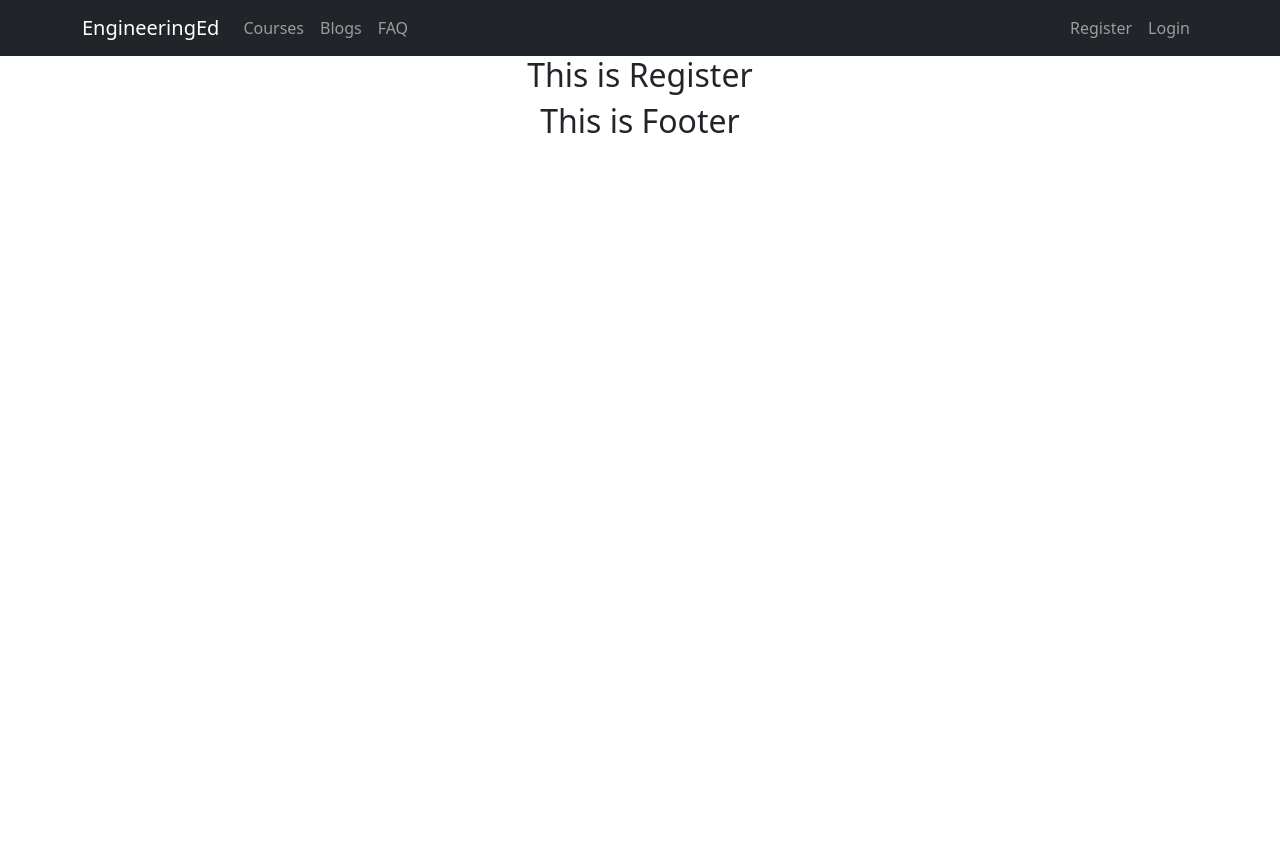
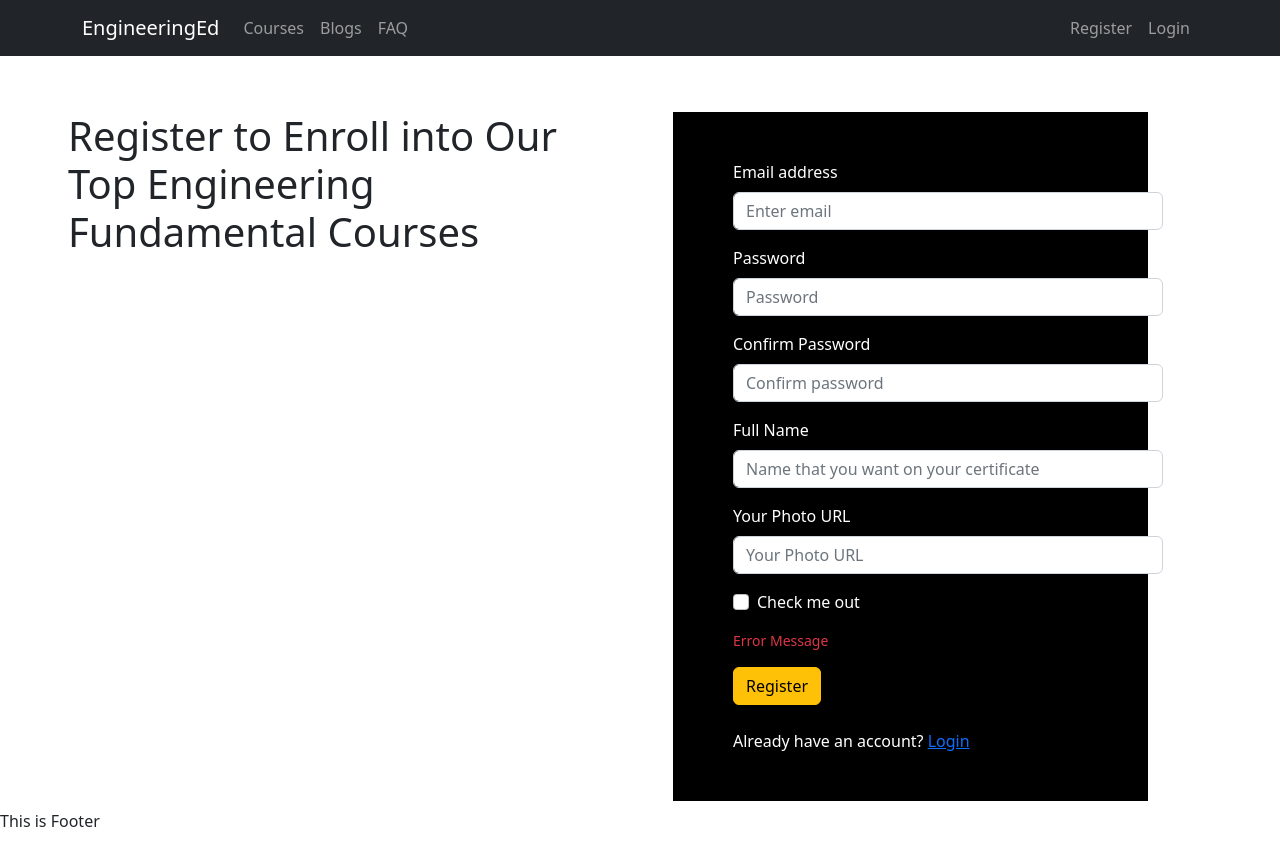
Before and after one commit to shahriarahmadf/engineering-ed, a React (Create React App) app: page /register in a window 1280 px wide. Before the commit the page ends 800 px from the top, so only its background shows below. Built offline with nearby package versions, Linux system fonts and the light colour scheme.

Commit message:
login and register pages created

```diff
--- a/src/App.js
+++ b/src/App.js
@@ -5,7 +5,7 @@ import { routes } from './Routes/Routes'
 
 function App() {
   return (
-    <div className='App'>
+    <div >
       <RouterProvider router={routes}>
 
       </RouterProvider>
--- a/src/Pages/Login/Login.js
+++ b/src/Pages/Login/Login.js
@@ -1,11 +1,55 @@
 import React from 'react';
+import { Col, Container, Row } from 'react-bootstrap';
+import Button from 'react-bootstrap/Button';
+import Form from 'react-bootstrap/Form';
+import { Link } from 'react-router-dom';
 
 const Login = () => {
     return (
-        <div>
-            <h2>This is Login</h2>
-        </div>
-    );
-};
+        <Container className='m-2'>
+            <Row>
+                <Col lg="7">
+                    <h1 className='m-5'>
+                        Please Login to Resume Your Learning
+                    </h1>
+                </Col>
+
+                <Col className='mt-5 text-white' lg="5" style={{backgroundColor: 'black'}}>
+
+                <Form className='m-5' style={{ width: '430px' }}>
+
+                {/* Email Address */}
+                <Form.Group className="mb-3 text-white" controlId="formBasicEmail">
+                    <Form.Label>Email address</Form.Label>
+                    <Form.Control type="email" placeholder="Enter email" />
+                </Form.Group>
+
+                {/* Password */}
+                <Form.Group className="mb-3" controlId="formBasicPassword">
+                    <Form.Label>Password</Form.Label>
+                    <Form.Control type="password" placeholder="Password" />
+                </Form.Group>
+
+                <Form.Text className="text-danger">
+                    <p>Error Message</p>
+                </Form.Text>
+
+                <Button variant="warning" type="submit">
+                    Login
+                </Button>
+                <>
+                <br />
+                <br />
+                    <p>Forgot your password? <Link to="/">Reset your password</Link> </p>
+                </>
+                <>
+                    <p>Don't have an account? <Link to="/register">Register</Link> </p>
+                </>
+                </Form>
+                </Col>
+            </Row>
+        </Container>
+      );
+    }
 
 export default Login;
--- a/src/Pages/Register/Register.js
+++ b/src/Pages/Register/Register.js
@@ -1,11 +1,103 @@
 import React from 'react';
+import { Col, Container, Row } from 'react-bootstrap';
+import Button from 'react-bootstrap/Button';
+import Form from 'react-bootstrap/Form';
+import { Link } from 'react-router-dom';
 
 const Register = () => {
     return (
-        <div>
-            <h2>This is Register</h2>
-        </div>
-    );
-};
+        <Container className='m-2'>
+            <Row>
+                <Col lg="7">
+                    <h1 className='m-5'>
+                        Register to Enroll into Our Top Engineering Fundamental Courses
+                    </h1>
+                </Col>
+
+                <Col className='mt-5 text-white' lg="5" style={{backgroundColor: 'black'}}>
+
+                <Form className='m-5' style={{ width: '430px' }}>
+
+                {/* Email Address */}
+                <Form.Group className="mb-3 text-white" controlId="formBasicEmail">
+                    <Form.Label>Email address</Form.Label>
+                    <Form.Control type="email" placeholder="Enter email" />
+                </Form.Group>
+
+                {/* Password */}
+                <Form.Group className="mb-3" controlId="formBasicPassword">
+                    <Form.Label>Password</Form.Label>
+                    <Form.Control type="password" placeholder="Password" />
+                </Form.Group>
+
+                {/* Confirm Password */}
+                <Form.Group className="mb-3" controlId="formBasicConfirmPassword">
+                    <Form.Label>Confirm Password</Form.Label>
+                    <Form.Control type="password" placeholder="Confirm password" />
+                </Form.Group>
+
+                {/* Full Name */}
+                <Form.Group className="mb-3" controlId="formBasicName">
+                    <Form.Label>Full Name</Form.Label>
+                    <Form.Control type="text" placeholder="Name that you want on your certificate" />
+                </Form.Group>
+
+                {/* Photo URL */}
+                <Form.Group className="mb-3" controlId="formBasicPhotoURL">
+                    <Form.Label>Your Photo URL</Form.Label>
+                    <Form.Control type="text" placeholder="Your Photo URL" />
+                </Form.Group>
+
+
+                <Form.Group className="mb-3" controlId="formBasicCheckbox">
+                    <Form.Check type="checkbox" label="Check me out" />
+                </Form.Group>
+
+                <Form.Text className="text-danger">
+                    <p>Error Message</p>
+                </Form.Text>
+
+                <Button variant="warning" type="submit">
+                    Register
+                </Button>
+
+                <>
+                <br />
+                <br />
+                    <p>Already have an account? <Link to="/login">Login</Link> </p>
+                </>
+
+                </Form>
+
+                </Col>
+            </Row>
+        </Container>
+      );
+    }
 
 export default Register;
+
+function BasicExample() {
+    return (
+      <Form>
+        <Form.Group className="mb-3" controlId="formBasicEmail">
+          <Form.Label>Email address</Form.Label>
+          <Form.Control type="email" placeholder="Enter email" />
+          <Form.Text className="text-muted">
+            We'll never share your email with anyone else.
+          </Form.Text>
+        </Form.Group>
+
+        <Form.Group className="mb-3" controlId="formBasicPassword">
+          <Form.Label>Password</Form.Label>
+          <Form.Control type="password" placeholder="Password" />
+        </Form.Group>
+        <Form.Group className="mb-3" controlId="formBasicCheckbox">
+          <Form.Check type="checkbox" label="Check me out" />
+        </Form.Group>
+        <Button variant="primary" type="submit">
+          Submit
+        </Button>
+      </Form>
+    );
+  }
--- a/src/Pages/Shared/Footer/Footer.js
+++ b/src/Pages/Shared/Footer/Footer.js
@@ -1,9 +1,10 @@
 import React from 'react';
+
 
 const Footer = () => {
     return (
         <div>
-            <h2>This is Footer</h2>
+            <p>This is Footer</p>
         </div>
     );
 };
```
